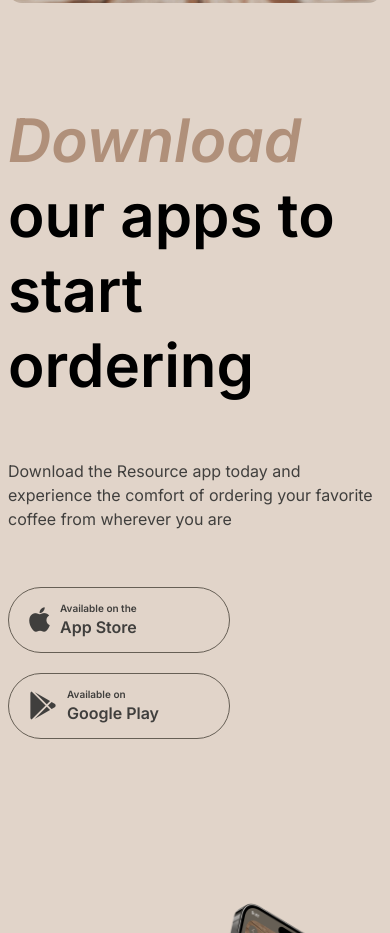
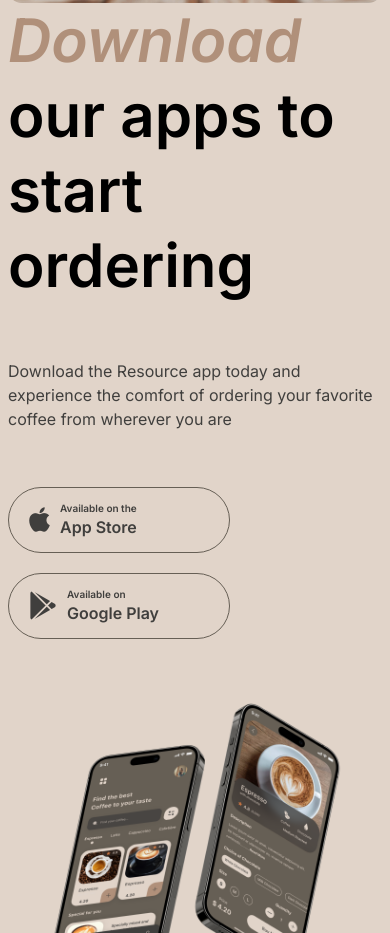
Before and after one commit to direhack/coffee-house, a plain HTML site: page coffee-house/index.html in a window 390 px wide. Shown: the part 3712-4645 px from the top of the page. Drawn offline with Linux system fonts and the light colour scheme.

Commit message:
fix: small fix

```diff
--- a/coffee-house/style.css
+++ b/coffee-house/style.css
@@ -488,8 +488,12 @@ a {
 @media only screen and (max-width: 768px) {
   .home .mob_app {
     flex-direction: column;
-		margin-top: 100px;
-		margin-bottom: 500px;
+    margin-bottom: 400px;
+  }
+}
+@media only screen and (max-width: 380px) {
+  .home .mob_app {
+    margin-bottom: 200px;
   }
 }
 .home .mob_app .first_block {
@@ -600,7 +604,6 @@ a {
 @media only screen and (max-width: 768px) {
   .home .mob_app .second_block {
     width: 80%;
-		margin-top: 100px;
   }
 }
 .home .mob_app .second_block img {
@@ -1325,4 +1328,4 @@ a {
 
 .hidden {
   display: none !important;
-} /*# sourceMappingURL=style.css.map */
+}/*# sourceMappingURL=style.css.map */
```
Lines whose indentation alone changed are shown as unchanged.
